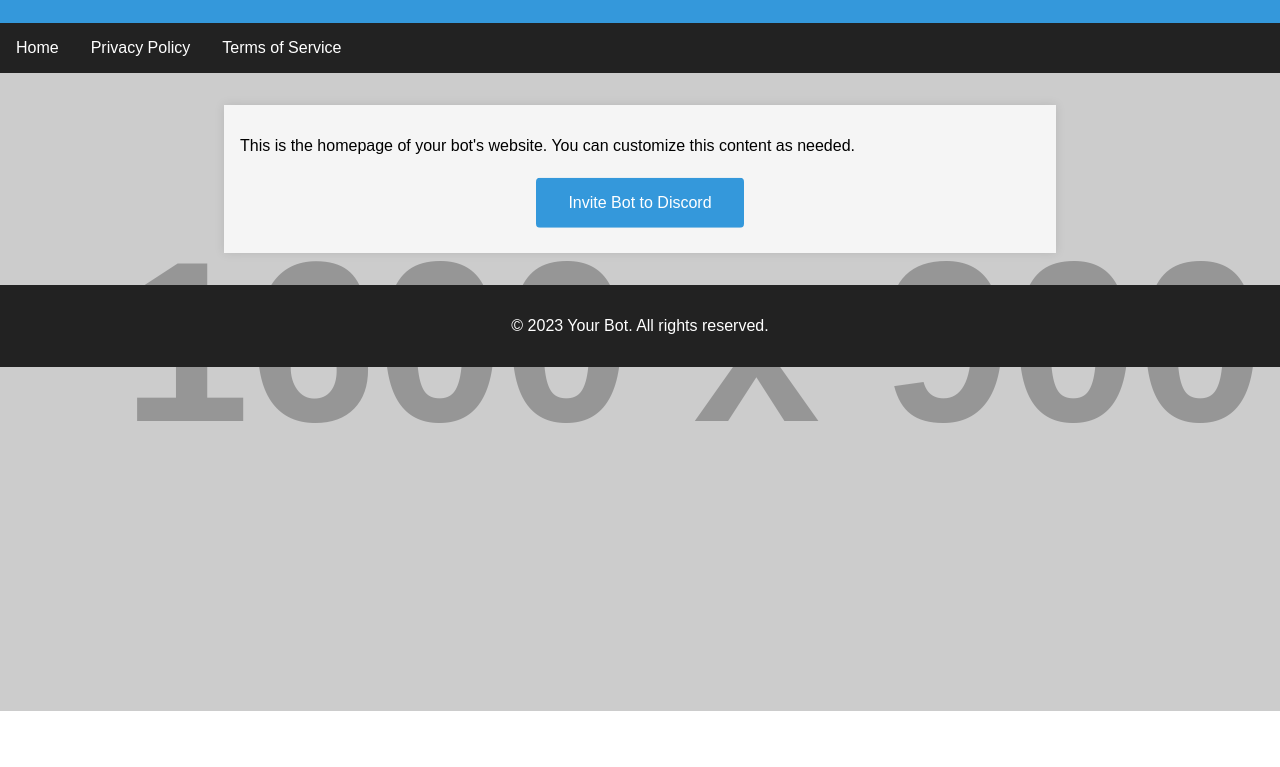
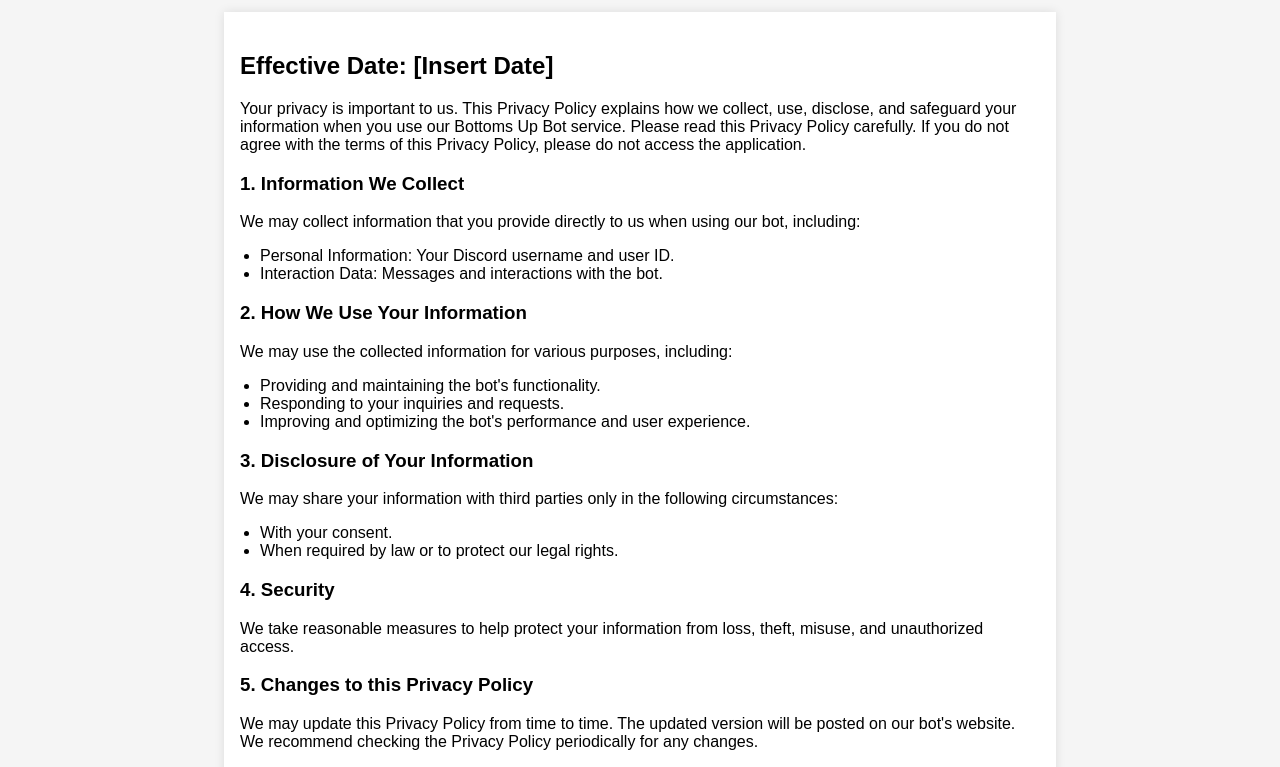
Before and after one commit to MeetThumar/bottomsupbot, a plain HTML site: page index.html in a window 1280 px wide. Shown: the part 89-856 px from the top of the page. Before the commit the page ends 800 px from the top, so only its background shows below. Drawn offline with Linux system fonts and the light colour scheme; placeholder pictures from the web are drawn by us.

Commit message:
Update index.html

```diff
--- a/index.html
+++ b/index.html
@@ -3,23 +3,13 @@
 <head>
     <meta charset="UTF-8">
     <meta name="viewport" content="width=device-width, initial-scale=1.0">
-    <title>Your Bot's Website</title>
+    <title>Privacy Policy - Bottoms Up Bot</title>
     <style>
         body {
             font-family: Arial, sans-serif;
             margin: 0;
             padding: 0;
             background-color: #f5f5f5;
-            overflow: hidden;
-        }
-
-        /* Random background animation */
-        @keyframes moveBackground {
-            0% { background-position: 0 0; }
-            25% { background-position: 50% 0; }
-            50% { background-position: 100% 0; }
-            75% { background-position: 50% 100%; }
-            100% { background-position: 0 0; }
         }
 
         header {
@@ -29,39 +19,11 @@
             padding: 1em 0;
         }
 
-        nav {
-            background-color: #222;
-            color: white;
-        }
-
-        nav ul {
-            list-style-type: none;
-            margin: 0;
-            padding: 0;
-            overflow: hidden;
-        }
-
-        nav li {
-            float: left;
-        }
-
-        nav a {
-            display: block;
-            padding: 1em;
-            text-align: center;
-            text-decoration: none;
-            color: white;
-        }
-
-        nav a:hover {
-            background-color: #444;
-        }
-
         main {
             max-width: 800px;
             margin: 2em auto;
             padding: 1em;
-            background-color: rgba(255, 255, 255, 0.8);
+            background-color: white;
             box-shadow: 0 0 10px rgba(0, 0, 0, 0.1);
         }
 
@@ -72,83 +34,67 @@
             color: white;
         }
 
-        /* Animation */
-        @keyframes fadeIn {
-            from { opacity: 0; }
-            to { opacity: 1; }
+        h1 {
+            margin: 0;
+            padding: 0;
         }
 
-        @keyframes bounce {
-            0%, 100% { transform: translateY(0); }
-            50% { transform: translateY(-10px); }
+        h2, h3 {
+            margin-top: 1em;
         }
 
-        .animated {
-            animation: fadeIn 1.5s;
-        }
-
-        .btn-container {
-            text-align: center;
-            margin-top: 2em;
-        }
-
-        .invite-btn {
-            display: inline-block;
-            padding: 1em 2em;
-            background-color: #3498db;
-            color: white;
-            text-decoration: none;
-            border: none;
-            border-radius: 4px;
-            cursor: pointer;
-            animation: bounce 1.5s infinite;
-        }
-
-        .invite-btn:hover {
-            background-color: #2980b9;
-        }
-
-        /* Random background animation */
-        body {
-            background: url('https://via.placeholder.com/1600x900') repeat;
-            animation: moveBackground 30s linear infinite;
-        }
-
-        /* Additional styles for privacy and terms sections */
-        .section {
-            margin: 2em;
+        ul {
+            padding-left: 20px;
         }
     </style>
 </head>
 <body>
     <header>
-        <h1>Welcome to Your Bot's Website</h1>
+        <h1>Privacy Policy</h1>
     </header>
-    <nav>
+    <main>
+        <h2>Effective Date: [Insert Date]</h2>
+        <p>Your privacy is important to us. This Privacy Policy explains how we collect, use, disclose, and safeguard your information when you use our Bottoms Up Bot service. Please read this Privacy Policy carefully. If you do not agree with the terms of this Privacy Policy, please do not access the application.</p>
+
+        <h3>1. Information We Collect</h3>
+        <p>We may collect information that you provide directly to us when using our bot, including:</p>
         <ul>
-            <li><a href="/">Home</a></li>
-            <li><a href="#privacy-policy">Privacy Policy</a></li>
-            <li><a href="#terms-of-service">Terms of Service</a></li>
+            <li>Personal Information: Your Discord username and user ID.</li>
+            <li>Interaction Data: Messages and interactions with the bot.</li>
         </ul>
-    </nav>
-    <main class="animated">
-        <p>This is the homepage of your bot's website. You can customize this content as needed.</p>
-        <div class="btn-container">
-            <a href="https://discord.com/api/oauth2/authorize?client_id=1137052528790491228&permissions=8&scope=applications.commands%20bot" class="invite-btn">Invite Bot to Discord</a>
-        </div>
+
+        <h3>2. How We Use Your Information</h3>
+        <p>We may use the collected information for various purposes, including:</p>
+        <ul>
+            <li>Providing and maintaining the bot's functionality.</li>
+            <li>Responding to your inquiries and requests.</li>
+            <li>Improving and optimizing the bot's performance and user experience.</li>
+        </ul>
+
+        <h3>3. Disclosure of Your Information</h3>
+        <p>We may share your information with third parties only in the following circumstances:</p>
+        <ul>
+            <li>With your consent.</li>
+            <li>When required by law or to protect our legal rights.</li>
+        </ul>
+
+        <h3>4. Security</h3>
+        <p>We take reasonable measures to help protect your information from loss, theft, misuse, and unauthorized access.</p>
+
+        <h3>5. Changes to this Privacy Policy</h3>
+        <p>We may update this Privacy Policy from time to time. The updated version will be posted on our bot's website. We recommend checking the Privacy Policy periodically for any changes.</p>
+
+        <h3>6. Contact Us</h3>
+        <p>If you have any questions about this Privacy Policy or our data practices, please contact us at [Contact Email Address].</p>
+
+        <p>By using our Bottoms Up Bot, you consent to this Privacy Policy and agree to its terms.</p>
+
+        <p>ocyeanic<br>
+        [https://discord.gg/ccwu9NpdaH]</p>
+
     </main>
-    <!-- Privacy Policy -->
-    <div class="section" id="privacy-policy" style="display: none;">
-        <h2>Privacy Policy</h2>
-        <p>This is the privacy policy of Your Bot's Website. You can customize this content as needed.</p>
-    </div>
-    <!-- Terms of Service -->
-    <div class="section" id="terms-of-service" style="display: none;">
-        <h2>Terms of Service</h2>
-        <p>These are the terms of service of Your Bot's Website. You can customize this content as needed.</p>
-    </div>
     <footer>
-        <p>&copy; 2023 Your Bot. All rights reserved.</p>
+        <p>&copy; 2023 Bottoms Up Bot. All rights reserved.</p>
     </footer>
 </body>
 </html>
```
